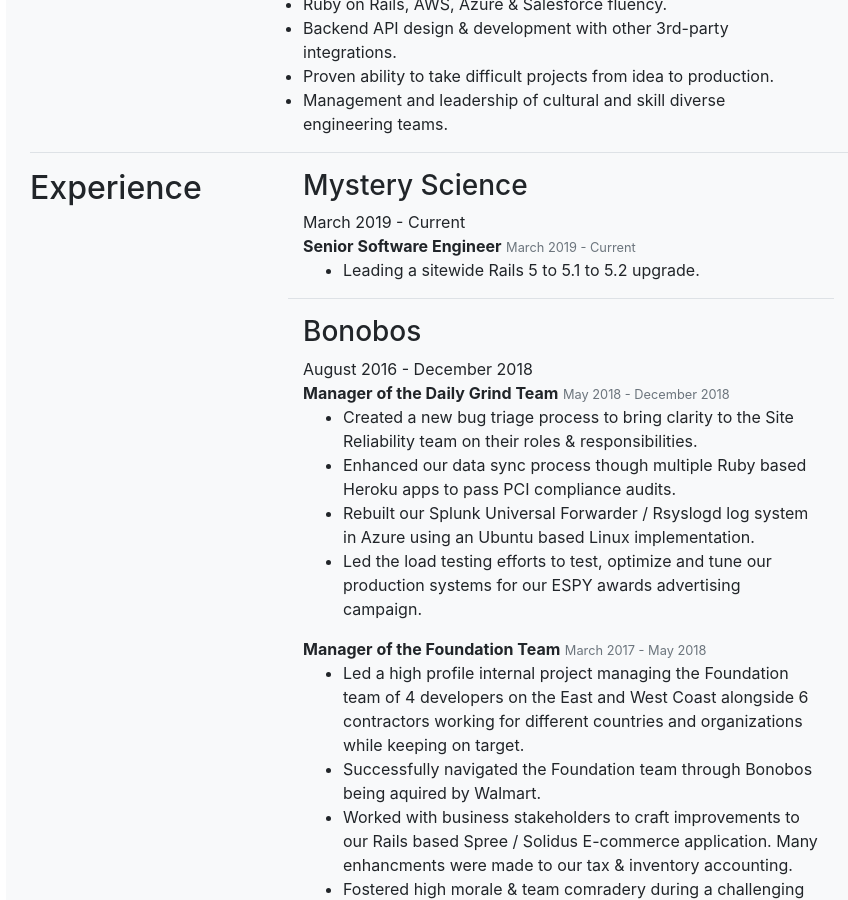
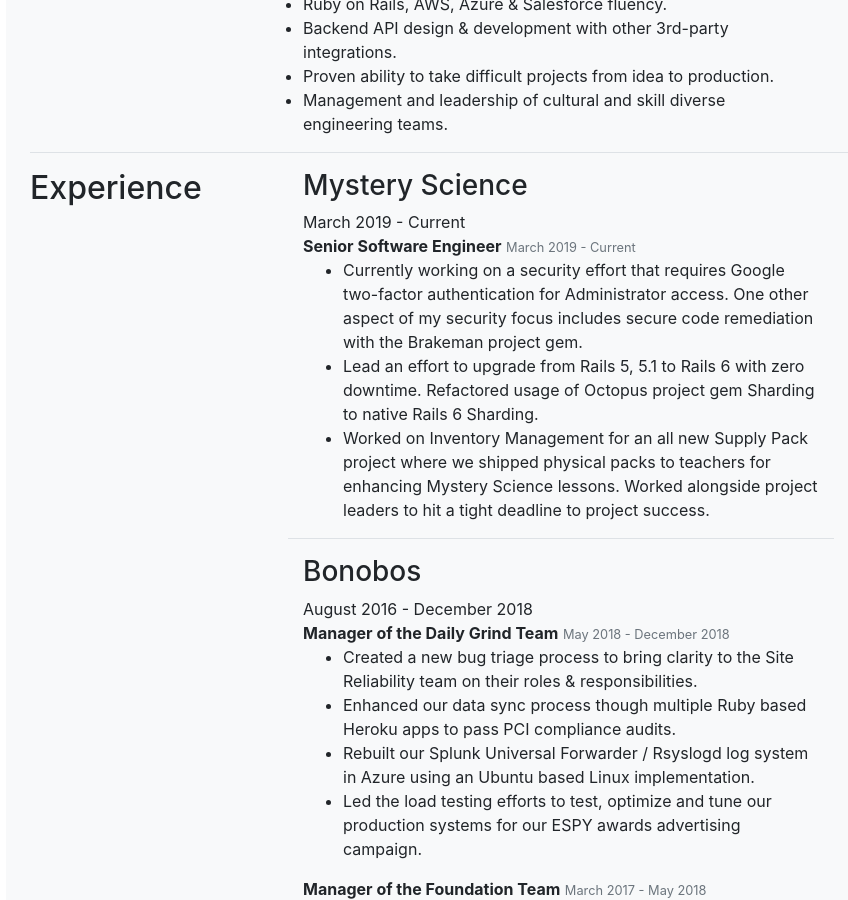
Before and after one commit to jdodson/jdodsonorg, a Jekyll site: the page built from resume.html, in a window 1280 px wide and 900 px high, scrolled down 520 px. Shown: the whole window, without its empty margins (79-927 px from the left). Built offline with Jekyll 4.4.1, drawn with Linux system fonts in a browser that asks for light colours; nearby versions of some CDN libraries.

Commit message:
Resume update

```diff
--- a/docs/resume.html
+++ b/docs/resume.html
@@ -84,7 +84,9 @@
           <strong>Senior Software Engineer</strong>
           <small class="text-muted">March 2019 - Current</small>
           <ul>
-            <li>Leading a sitewide Rails 5 to 5.1 to 5.2 upgrade.</li>
+            <li>Currently working on a security effort that requires Google two-factor authentication for Administrator access.  One other aspect of my security focus includes secure code remediation with the Brakeman project gem.</li>
+            <li>Lead an effort to upgrade from Rails 5, 5.1 to Rails 6 with zero downtime.  Refactored usage of Octopus project gem Sharding to native Rails 6 Sharding.</li>
+            <li>Worked on Inventory Management for an all new Supply Pack project where we shipped physical packs to teachers for enhancing Mystery Science lessons.  Worked alongside project leaders to hit a tight deadline to project success.</li>
           </ul>
         </div>
       </div>
--- a/resume.html
+++ b/resume.html
@@ -58,7 +58,9 @@
           <strong>Senior Software Engineer</strong>
           <small class="text-muted">March 2019 - Current</small>
           <ul>
-            <li>Leading a sitewide Rails 5 to 5.1 to 5.2 upgrade.</li>
+            <li>Currently working on a security effort that requires Google two-factor authentication for Administrator access.  One other aspect of my security focus includes secure code remediation with the Brakeman project gem.</li>
+            <li>Lead an effort to upgrade from Rails 5, 5.1 to Rails 6 with zero downtime.  Refactored usage of Octopus project gem Sharding to native Rails 6 Sharding.</li>
+            <li>Worked on Inventory Management for an all new Supply Pack project where we shipped physical packs to teachers for enhancing Mystery Science lessons.  Worked alongside project leaders to hit a tight deadline to project success.</li>
           </ul>
         </div>
       </div>
```
